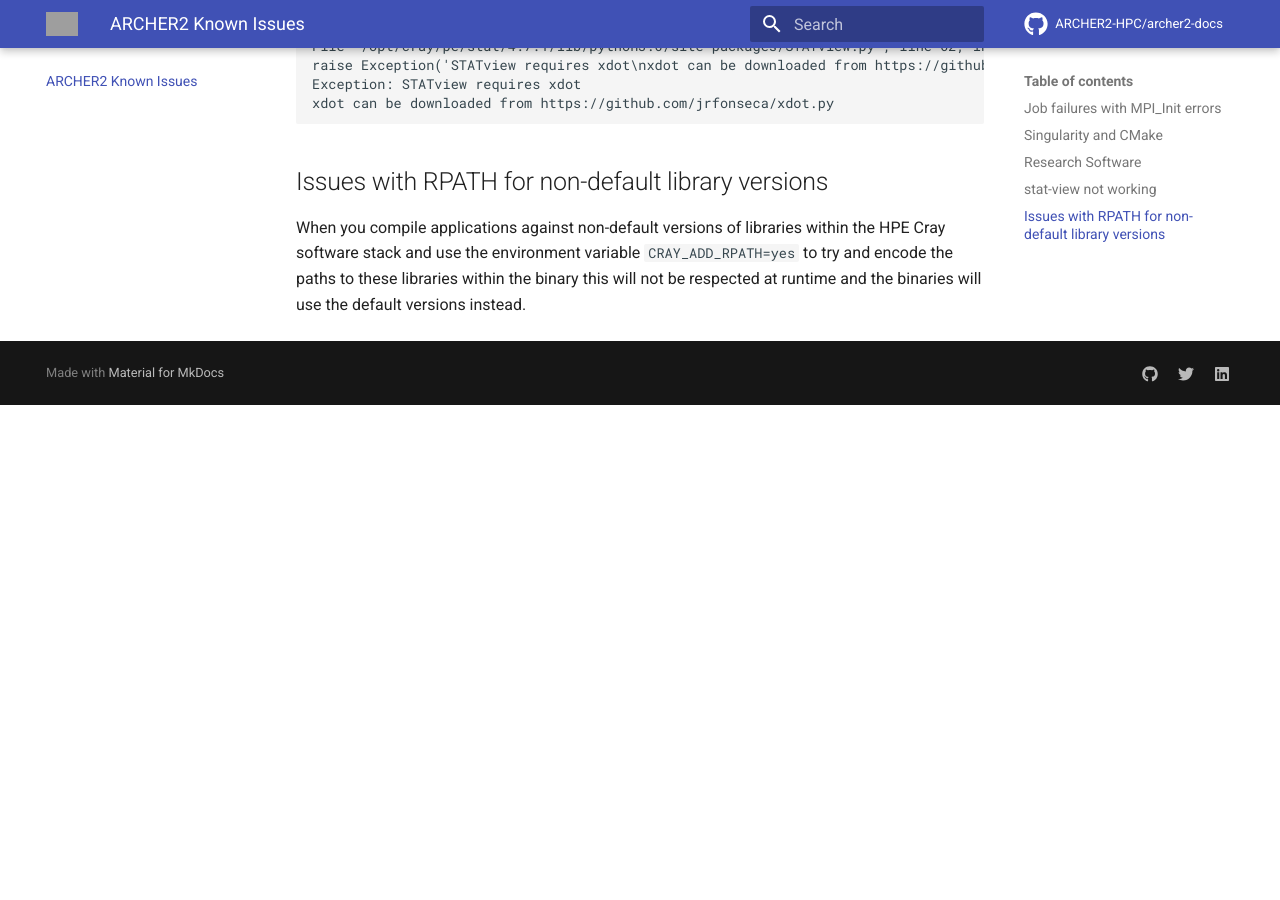
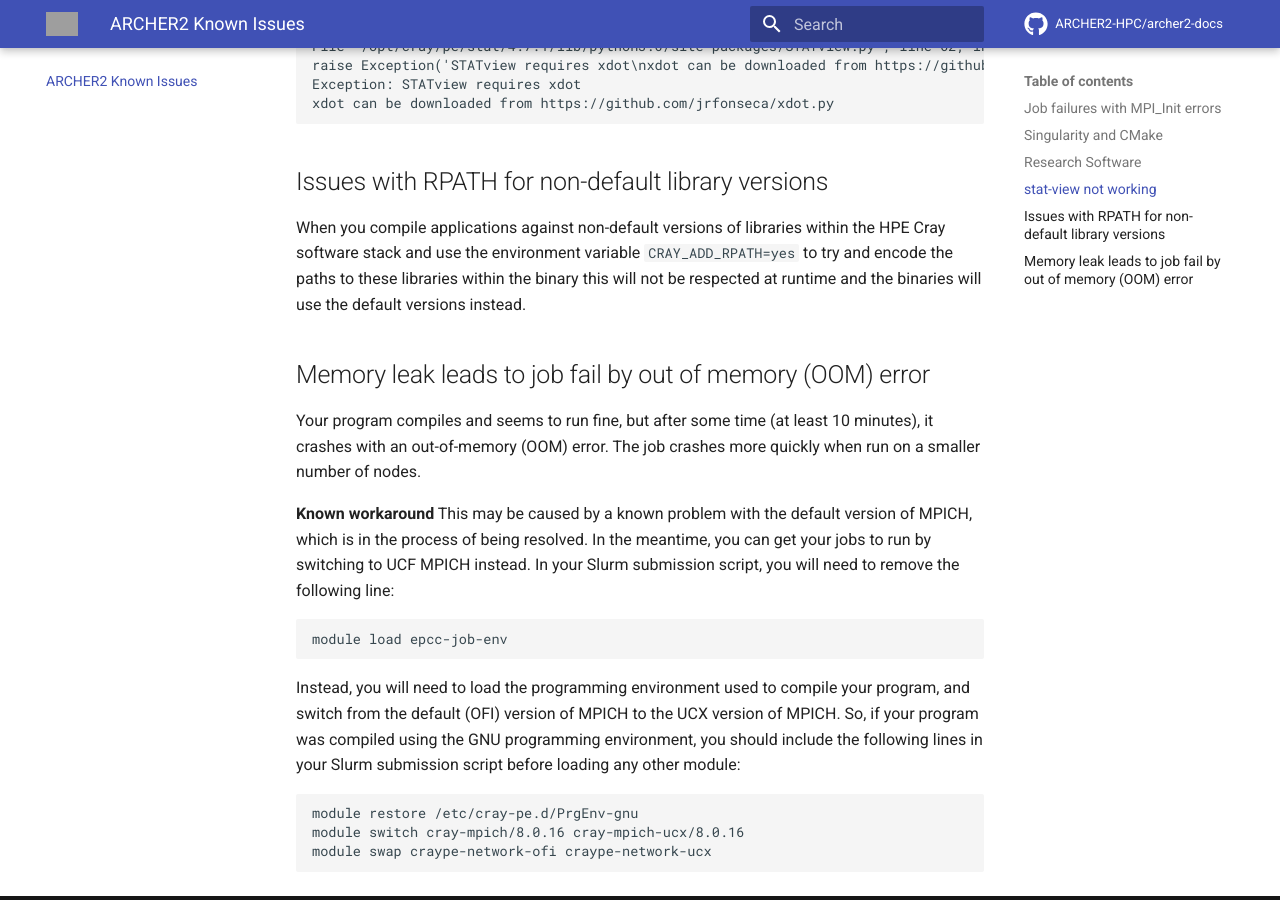
Before and after one commit to ARCHER2-HPC/archer2-docs, an MkDocs documentation site: the page built from docs/known-issues/index.md, in a window 1280 px wide and 900 px high, scrolled down 1587 px. Built offline with MkDocs 1.6.1 and Material for MkDocs 9.7.7, drawn with Linux system fonts in a browser that asks for light colours; comment, search, counter and statistics services are not loaded; before the commit the page ends 1992 px from its top, so only the background shows below that; grey boxes are pictures that could not be loaded.

Commit message:
Adding OOM section to FAQ and Known Issues

````diff
--- a/docs/known-issues/index.md
+++ b/docs/known-issues/index.md
@@ -68,3 +68,30 @@
 Cray software stack and use the environment variable `CRAY_ADD_RPATH=yes` to try and encode
 the paths to these libraries within the binary this will not be respected at runtime and
 the binaries will use the default versions instead.
+
+## Memory leak leads to job fail by out of memory (OOM) error
+Your program compiles and seems to run fine, but after some time (at least 10
+minutes), it crashes with an out-of-memory (OOM) error. The job crashes more
+quickly when run on a smaller number of nodes.
+
+**Known workaround**
+This may be caused by a known problem with the default version of MPICH,
+which is in the process of being resolved. In the meantime, you can get your
+jobs to run by switching to UCF MPICH instead. In your Slurm submission
+script, you will need to remove the following line:
+
+```
+module load epcc-job-env
+```
+
+Instead, you will need to load the programming environment used to
+compile your program, and switch from the default (OFI) version of MPICH to
+the UCX version of MPICH. So, if your program was compiled using the GNU
+programming environment, you should include the following lines in your Slurm
+submission script before loading any other module:
+
+```
+module restore /etc/cray-pe.d/PrgEnv-gnu
+module switch cray-mpich/8.0.16 cray-mpich-ucx/8.0.16
+module swap craype-network-ofi craype-network-ucx
+```
````
Also changed, not shown: docs/faq/index.md (+19 -0 lines).
